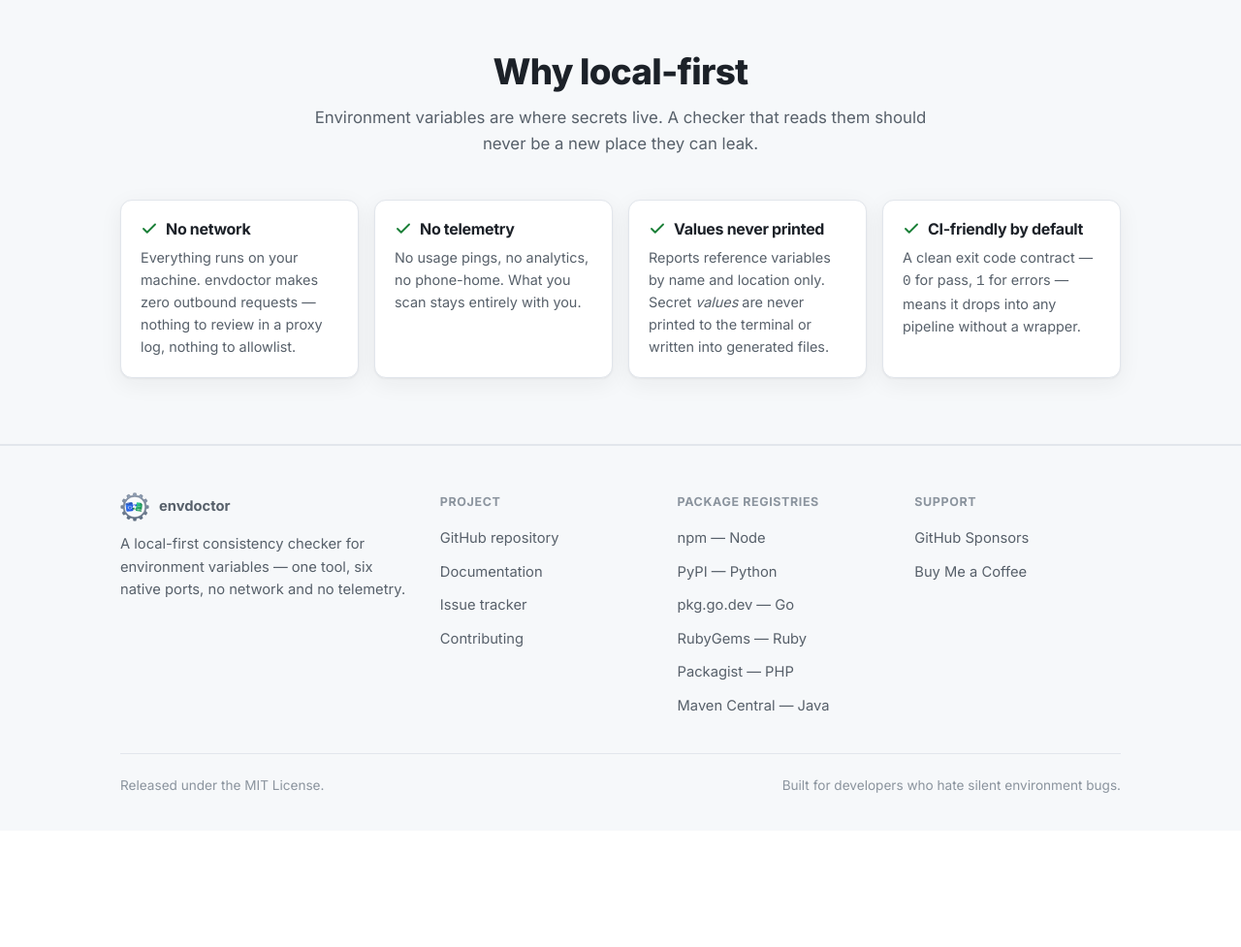
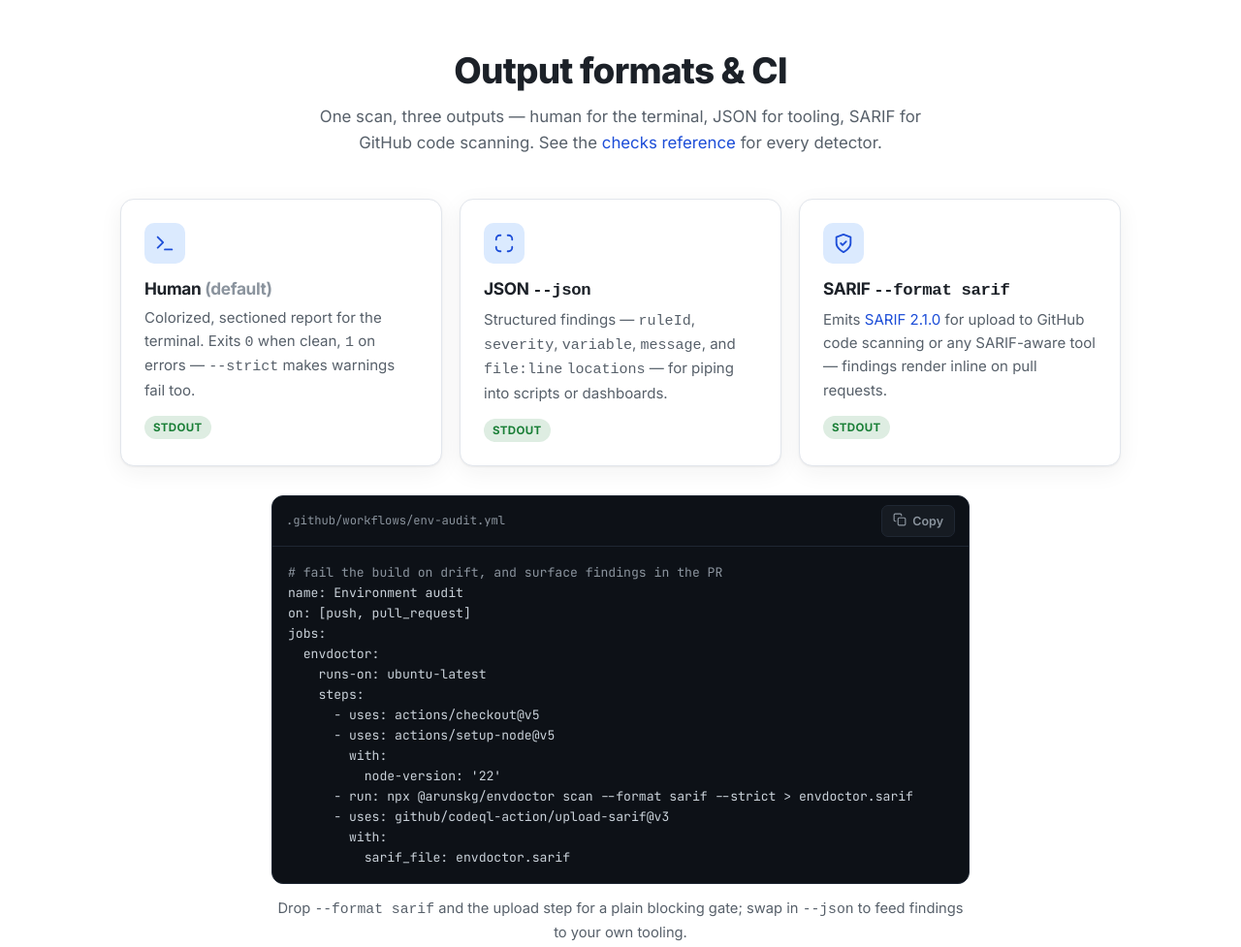
Before and after one commit to MsfPablo/envdoctor, a website: page docs/index.html in a window 1280 px wide. Shown: the part 4580-5557 px from the top of the page at 97% size. Before the commit the page ends 5437 px from the top, so only its background shows below. Drawn offline with Linux system fonts and the light colour scheme; no server answers.

Commit message:
docs(site): add output-formats and SARIF CI recipe to landing page
Closes #92. The landing page covered install, demo, checks, and a
one-line CI gate, but had no output-format reference (human/json/sarif)
or CI recipe for GitHub code scanning — the "format references" and
"CI recipes" the issue's "Done when" asks for.

Add an "Output formats & CI" section:
- three format cards (human default, --json, --format sarif) with
  accurate exit-code, location, and SARIF 2.1.0 details
- a full env-audit workflow that runs `scan --format sarif --strict`
  and uploads the result via github/codeql-action/upload-sarif, so
  findings render inline on pull requests
- an inline link to the #features checks reference (detector reference)

Pure HTML/CSS (reuses existing .grid/.card/.code-block classes); no
JS or build change.

```diff
--- a/docs/index.html
+++ b/docs/index.html
@@ -389,6 +389,75 @@ const flag = process.env.NEW_FEATURE_FLAG;
       </div>
     </section>
 
+    <!-- OUTPUT FORMATS & CI -->
+    <section id="formats">
+      <div class="wrap">
+        <div class="section-head">
+          <h2>Output formats &amp; CI</h2>
+          <p>One scan, three outputs — human for the terminal, JSON for tooling, SARIF for GitHub code scanning. See the <a href="#features">checks reference</a> for every detector.</p>
+        </div>
+
+        <div class="grid">
+          <div class="card">
+            <div class="ic"><svg viewBox="0 0 24 24" fill="none" stroke="currentColor" stroke-width="2" stroke-linecap="round" stroke-linejoin="round" aria-hidden="true"><polyline points="4 17 10 11 4 5"/><line x1="12" y1="19" x2="20" y2="19"/></svg></div>
+            <h3>Human <span class="term-dim">(default)</span></h3>
+            <p>Colorized, sectioned report for the terminal. Exits <code>0</code> when clean, <code>1</code> on errors — <code>--strict</code> makes warnings fail too.</p>
+            <span class="sev ok">stdout</span>
+          </div>
+          <div class="card">
+            <div class="ic"><svg viewBox="0 0 24 24" fill="none" stroke="currentColor" stroke-width="2" stroke-linecap="round" stroke-linejoin="round" aria-hidden="true"><path d="M8 3H7a4 4 0 0 0-4 4v1M8 21H7a4 4 0 0 1-4-4v-1M16 3h1a4 4 0 0 1 4 4v1M16 21h1a4 4 0 0 0 4-4v-1"/></svg></div>
+            <h3>JSON <code>--json</code></h3>
+            <p>Structured findings — <code>ruleId</code>, <code>severity</code>, <code>variable</code>, <code>message</code>, and <code>file:line</code> <code>locations</code> — for piping into scripts or dashboards.</p>
+            <span class="sev ok">stdout</span>
+          </div>
+          <div class="card">
+            <div class="ic"><svg viewBox="0 0 24 24" fill="none" stroke="currentColor" stroke-width="2" stroke-linecap="round" stroke-linejoin="round" aria-hidden="true"><path d="M12 22s8-4 8-10V5l-8-3-8 3v7c0 6 8 10 8 10Z"/><path d="m9 12 2 2 4-4"/></svg></div>
+            <h3>SARIF <code>--format sarif</code></h3>
+            <p>Emits <a href="https://sarifweb.azurewebsites.net/" rel="noopener">SARIF 2.1.0</a> for upload to GitHub code scanning or any SARIF-aware tool — findings render inline on pull requests.</p>
+            <span class="sev ok">stdout</span>
+          </div>
+        </div>
+
+        <div style="max-width:720px;margin:30px auto 0;">
+          <div class="code-block">
+            <div class="cb-head">
+              <span>.github/workflows/env-audit.yml</span>
+              <button class="copy-btn" aria-label="Copy" data-copy="name: Environment audit
+on: [push, pull_request]
+jobs:
+  envdoctor:
+    runs-on: ubuntu-latest
+    steps:
+      - uses: actions/checkout@v5
+      - uses: actions/setup-node@v5
+        with:
+          node-version: '22'
+      - run: npx @arunskg/envdoctor scan --format sarif --strict > envdoctor.sarif
+      - uses: github/codeql-action/upload-sarif@v3
+        with:
+          sarif_file: envdoctor.sarif"><span class="copy-ic"><svg viewBox="0 0 24 24" fill="none" stroke="currentColor" stroke-width="2" stroke-linecap="round" stroke-linejoin="round"><rect x="9" y="9" width="13" height="13" rx="2"/><path d="M5 15H4a2 2 0 0 1-2-2V4a2 2 0 0 1 2-2h9a2 2 0 0 1 2 2v1"/></svg></span><span class="copy-label">Copy</span></button>
+            </div>
+<pre><span class="term-dim"># fail the build on drift, and surface findings in the PR</span>
+name: Environment audit
+on: [push, pull_request]
+jobs:
+  envdoctor:
+    runs-on: ubuntu-latest
+    steps:
+      - uses: actions/checkout@v5
+      - uses: actions/setup-node@v5
+        with:
+          node-version: '22'
+      - run: npx @arunskg/envdoctor scan --format sarif --strict > envdoctor.sarif
+      - uses: github/codeql-action/upload-sarif@v3
+        with:
+          sarif_file: envdoctor.sarif</pre>
+          </div>
+          <p style="color:var(--text-soft);font-size:0.92rem;margin-top:14px;text-align:center;">Drop <code>--format sarif</code> and the upload step for a plain blocking gate; swap in <code>--json</code> to feed findings to your own tooling.</p>
+        </div>
+      </div>
+    </section>
+
     <!-- WHY LOCAL-FIRST -->
     <section id="why" class="alt">
       <div class="wrap">
```
